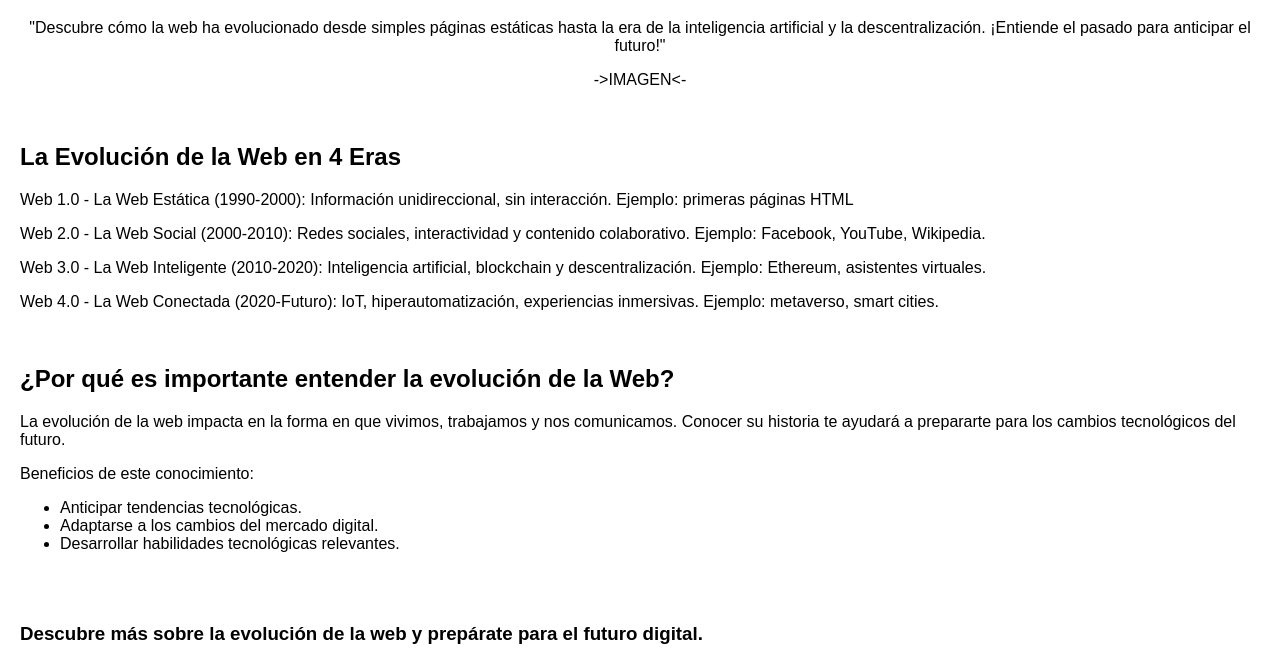
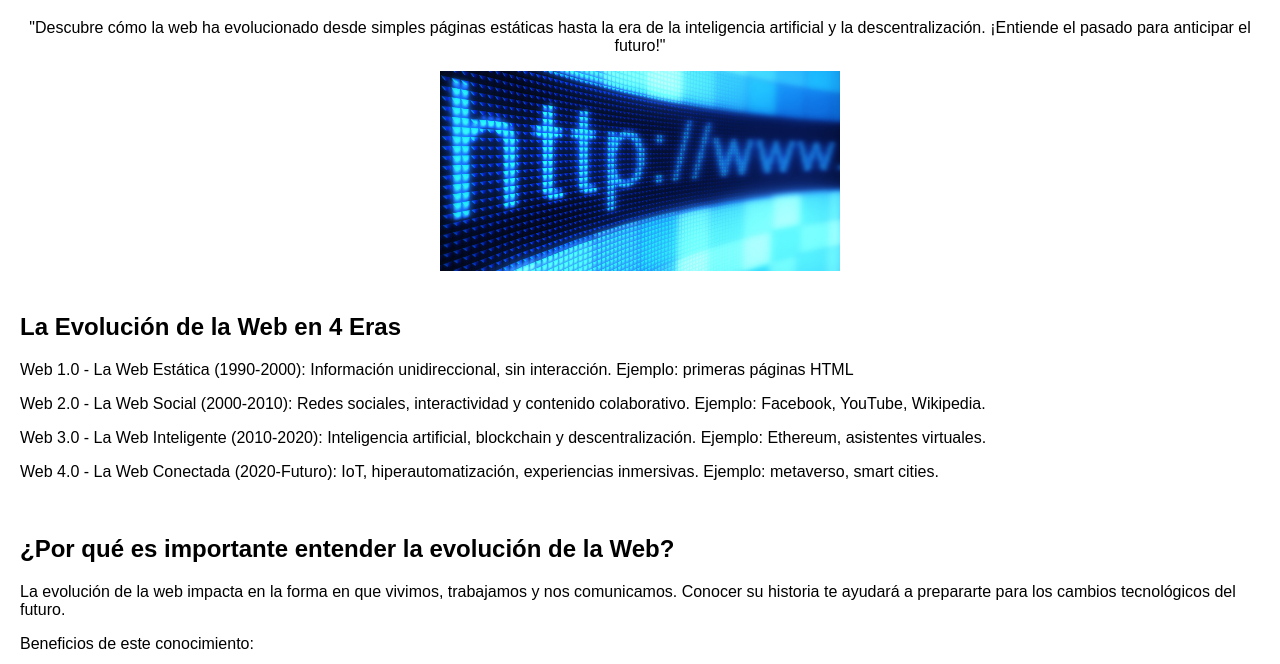
Before and after one commit to jdiegu/PracticasU2WEB, a plain HTML site: page Practica2/indexP2.html in a window 1280 px wide. Shown: the part 99-763 px from the top of the page. Drawn offline with Linux system fonts and the light colour scheme.

Commit message:
Update indexP2.html
Se agrego una imagen

```diff
--- a/Practica2/indexP2.html
+++ b/Practica2/indexP2.html
@@ -26,7 +26,7 @@ historia de aplicaciones web y CV del participante.">
     </header>
     <section>
         <center><p>"Descubre c&oacute;mo la web ha evolucionado desde simples páginas estáticas hasta la era de la inteligencia artificial y la descentralizaci&oacute;n. ¡Entiende el pasado para anticipar el futuro!"</p></center>
-        <center><p>->IMAGEN<-</p></center>
+        <center><img src="web.jpeg" height="200" width="400"></center>
     </section>
 <br>
     <section>
```
